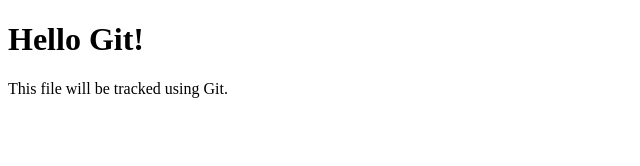
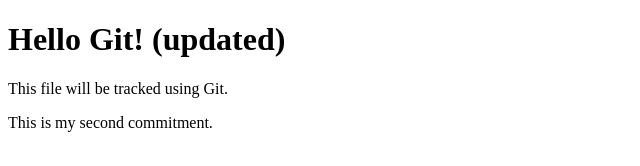
Before and after one commit to HunchyBunchy26/Unit-2-Git-Practice, a plain HTML site: page index.html in a window 1280 px wide. Shown: the whole page, without its empty margins (0-640 px from the left). Drawn offline with Linux system fonts and the light colour scheme.

Commit message:
Update the page to add a new paragraph

```diff
--- a/index.html
+++ b/index.html
@@ -6,7 +6,8 @@
     <title>Unit 2 Git Practice</title>
 </head>
 <body>
-    <h1>Hello Git!</h1>
+    <h1>Hello Git! (updated)</h1>
     <p>This file will be tracked using Git.</p>
+    <p>This is my second commitment.</p>
 </body>
 </html>
```
